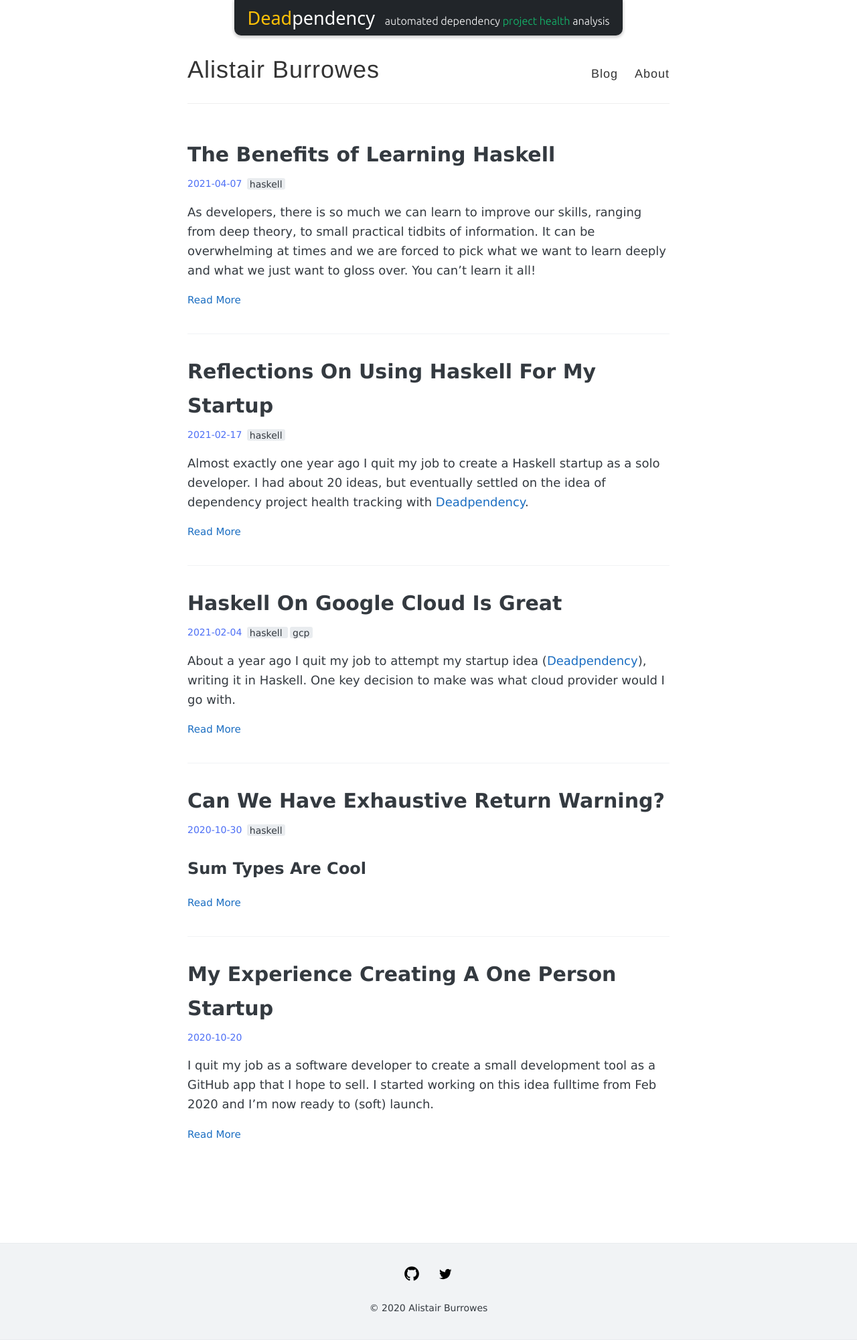
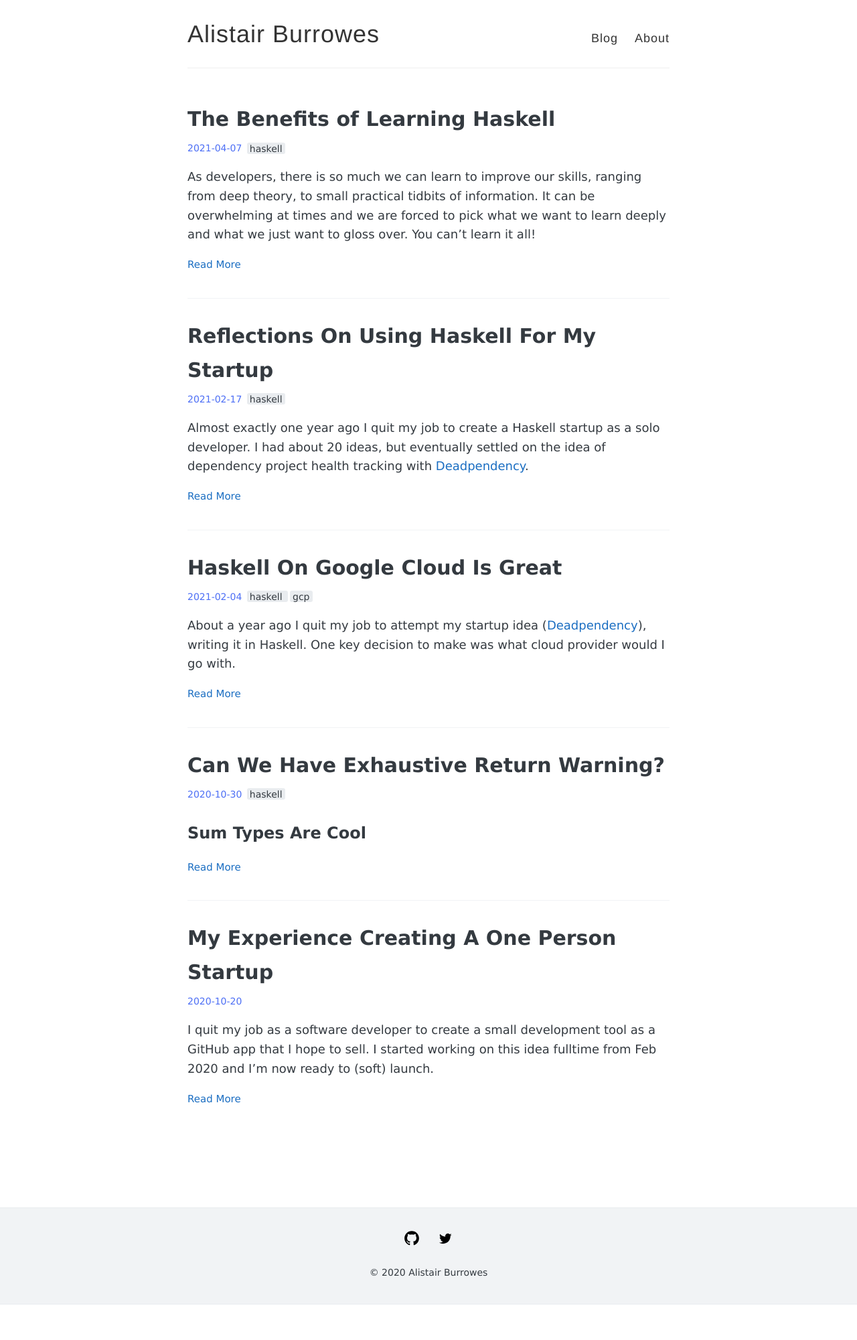
Before and after one commit to AlistairB/alistairb.github.io, a Jekyll site: the page built from index.html, in a window 1280 px wide. Shown: the whole page at 67% size. Built offline with Jekyll 4.4.1, drawn with Linux system fonts in a browser that asks for light colours; the list of posts is cut into pages by our own code; after the commit the page ends 1948 px from its top, so only the background shows below that.

Commit message:
Remove deadpendency ad

```diff
--- a/_includes/head.html
+++ b/_includes/head.html
@@ -20,7 +20,5 @@
 
   <link rel="stylesheet" type="text/css" href="{{ site.baseurl }}/style.css" />
   <link rel="alternate" type="application/rss+xml" title="{{ site.name }}" href="{{ site.baseurl }}/feed.xml" />
-  <link rel="preconnect" href="https://fonts.gstatic.com">
-  <link href="https://fonts.googleapis.com/css2?family=Kumbh+Sans:wght@300&family=Ubuntu:wght@300&display=swap" rel="stylesheet">
   <!-- Created with Jekyll Now - http://github.com/barryclark/jekyll-now -->
 </head>
--- a/_includes/nav.html
+++ b/_includes/nav.html
@@ -1,11 +1,5 @@
 <div class="wrapper-masthead">
   <div class="container">
-    <div class="deadpendency-ad-container">
-      <a class="deadpendency-ad" href="https://deadpendency.com" target="_blank">
-        <span class="dead-heading"><span class="dead-word">Dead</span>pendency</span>
-        <span class="dead-small-text">automated dependency <span class="dead-green">project health</span> analysis</span>
-      </a>
-    </div>
     <header class="masthead clearfix">
       {% if site.avatar %}
         <a href="{{ site.baseurl }}/" class="site-avatar"><img src="{{ site.avatar }}" /></a>
--- a/_sass/_deadpendency-ad.scss
+++ /dev/null
@@ -1,39 +0,0 @@
-.deadpendency-ad-container {
-  text-align: center;
-}
-
-.deadpendency-ad {
-  display: inline-block;
-  padding: 5px 20px;
-
-  border-radius: 0 0 10px 10px;
-  background-color: #212529;
-  box-shadow: 0 2px 4px 1px #ccc;
-  font-family: system-ui,-apple-system,"Segoe UI",Roboto,"Helvetica Neue",Arial,"Noto Sans","Liberation Sans",sans-serif,"Apple Color Emoji","Segoe UI Emoji","Segoe UI Symbol","Noto Color Emoji";
-  color: white;
-
-  &:hover {
-    text-decoration: none;
-    color: white;
-  }
-
-  .dead-heading {
-    font-size: 1.5em;
-  }
-
-  .dead-word {
-    color: #ffc107;
-  }
-
-  .dead-small-text {
-    font-family: 'Ubuntu', sans-serif;
-    font-weight: 400;
-    font-size: .9em;
-    padding-left: 10px;
-    white-space: nowrap;
-  }
-
-  .dead-green {
-    color: #13be6f;
-  }
-}
--- a/style.scss
+++ b/style.scss
@@ -601,4 +601,3 @@ footer {
 // Settled on moving the import of syntax highlighting to the bottom of the CSS
 // ... Otherwise it really bloats up the top of the CSS file and makes it difficult to find the start
 @import "highlights";
-@import "deadpendency-ad";
```
Also changed, not shown: 1 other file.
